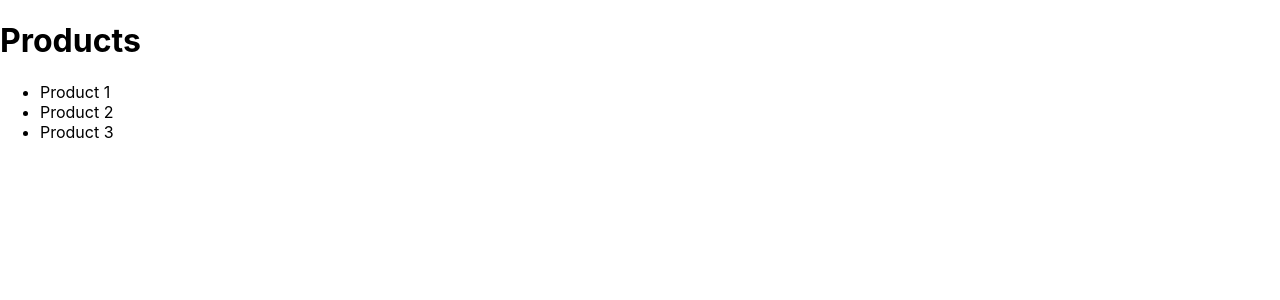
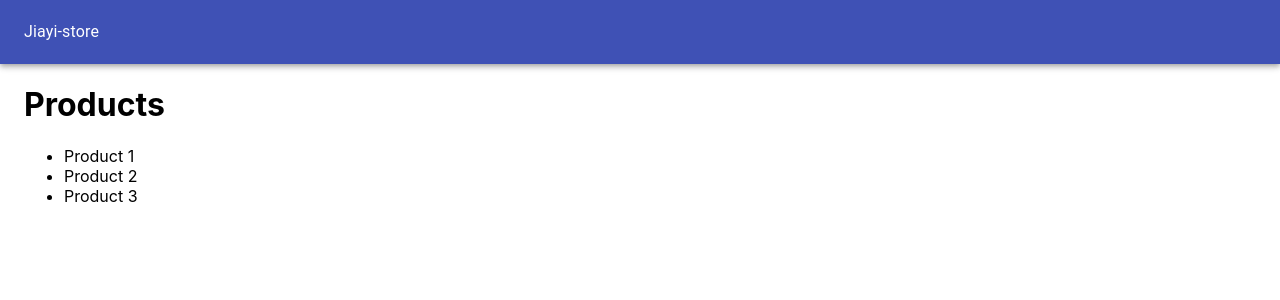
Before and after one commit to sujiayi317/jiayi-next-ecommerce, a Next.js app: page / in a window 1280 px wide. Shown: the top 300 px of the page. Built offline with nearby package versions, Linux system fonts and the light colour scheme.

Commit message:
Add layout Appbar to homepage

```diff
--- /dev/null
+++ b/pages/components/Layout.js
@@ -0,0 +1,21 @@
+import { AppBar, Container, Toolbar, Typography } from '@material-ui/core'
+import Head from 'next/head'
+import React from 'react'
+
+export default function Layout({children}) {
+  return (
+    <div>
+      <Head>
+        <title>Jiayi-ecommerce</title>
+      </Head>
+      <AppBar position="static">
+        <Toolbar>
+          <Typography>Jiayi-store</Typography>
+        </Toolbar>
+      </AppBar>
+      <Container>
+        {children}
+      </Container>
+    </div>
+  )
+}
--- a/pages/index.js
+++ b/pages/index.js
@@ -1,9 +1,11 @@
 import Head from 'next/head'
 import Image from 'next/image'
 import styles from '../styles/Home.module.css'
+import Layout from './components/Layout'
 
 export default function Home() {
   return (
+    <Layout>
       <div>
         <h1>Products</h1>
         <ul>
@@ -12,5 +14,7 @@ export default function Home() {
           <li>Product 3</li>
         </ul>
       </div>
+    </Layout>
+
   )
 }
```
Lines whose indentation alone changed are shown as unchanged.
